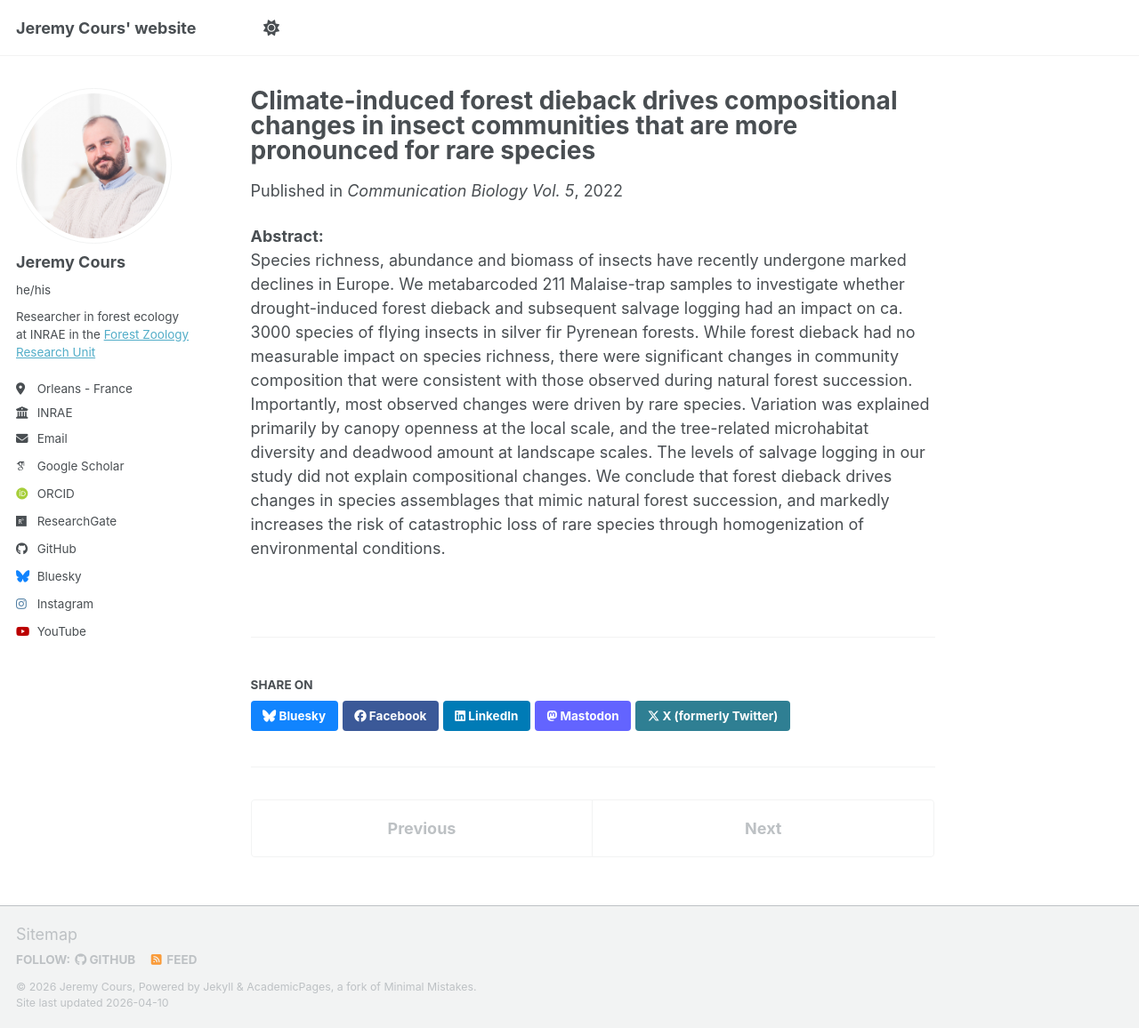
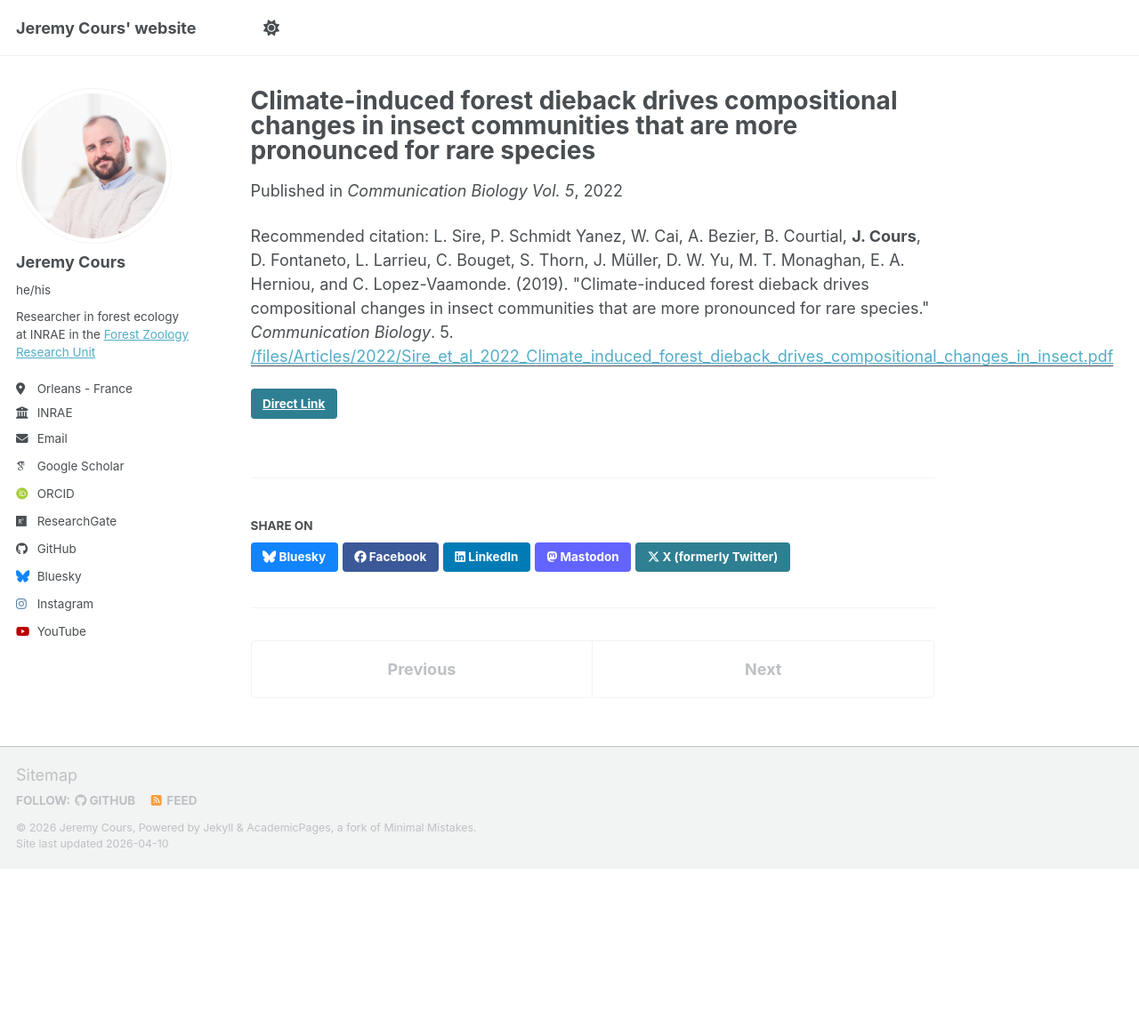
Before and after one commit to J-Cours/J-Cours.github.io, a Jekyll site: the page built from _publications/2022_paper_Comm_Bio.md, in a window 1280 px wide and 1156 px high. Shown: the whole window at 89% size. Built offline with Jekyll 4.4.1, drawn with Linux system fonts in a browser that asks for light colours; some web fonts are replaced; a script bundle is joined from its source files by our own code; library files that are not in the unit come from our copies.

Commit message:
Update Publications

```diff
--- a/_publications/2022_paper_Comm_Bio.md
+++ b/_publications/2022_paper_Comm_Bio.md
@@ -6,10 +6,8 @@ permalink: /publication/2022-01-18-paper
 excerpt: ''
 date: 2022-01-18
 venue: 'Communication Biology Vol. 5'
-paperurl: 'https://doi.org/10.1038/s42003-021-02968-4'
-preprint: 'https://doi.org/10.1101/2021.04.21.440751'
+paperurl: '/files/Articles/2022/Sire_et_al_2022_Climate_induced_forest_dieback_drives_compositional_changes_in_insect.pdf'
+link: 'https://doi.org/10.1038/s42003-021-02968-4'
 authors: 'Lucas Sire, Paul Schmidt Yanez, Wang Cai, Annie Bezier, Beatrice Courtial, Jeremy Cours, Diego Fontaneto, Laurent Larrieu, Christophe Bouget, Simon Thorn, Jörg Müller, Douglas W. Yu, Michael T. Monaghan, Elisabeth A. Herniou & Carlos Lopez-Vaamonde'
+citation: "L. Sire, P. Schmidt Yanez, W. Cai, A. Bezier, B. Courtial, <b>J. Cours</b>, D. Fontaneto, L. Larrieu, C. Bouget, S. Thorn, J. Müller, D. W. Yu, M. T. Monaghan, E. A. Herniou, and C. Lopez-Vaamonde. (2019). &quot;Climate-induced forest dieback drives compositional changes in insect communities that are more pronounced for rare species.&quot; <i>Communication Biology</i>. 5."
 ---
-
-**Abstract:**\
-Species richness, abundance and biomass of insects have recently undergone marked declines in Europe. We metabarcoded 211 Malaise-trap samples to investigate whether drought-induced forest dieback and subsequent salvage logging had an impact on ca. 3000 species of flying insects in silver fir Pyrenean forests. While forest dieback had no measurable impact on species richness, there were significant changes in community composition that were consistent with those observed during natural forest succession. Importantly, most observed changes were driven by rare species. Variation was explained primarily by canopy openness at the local scale, and the tree-related microhabitat diversity and deadwood amount at landscape scales. The levels of salvage logging in our study did not explain compositional changes. We conclude that forest dieback drives changes in species assemblages that mimic natural forest succession, and markedly increases the risk of catastrophic loss of rare species through homogenization of environmental conditions.
```
Also changed, not shown: _publications/2021_paper_FFGC.md (+0 -1 lines), _publications/2021_paper_FN.md (+1 -1 lines), 1 other file.
